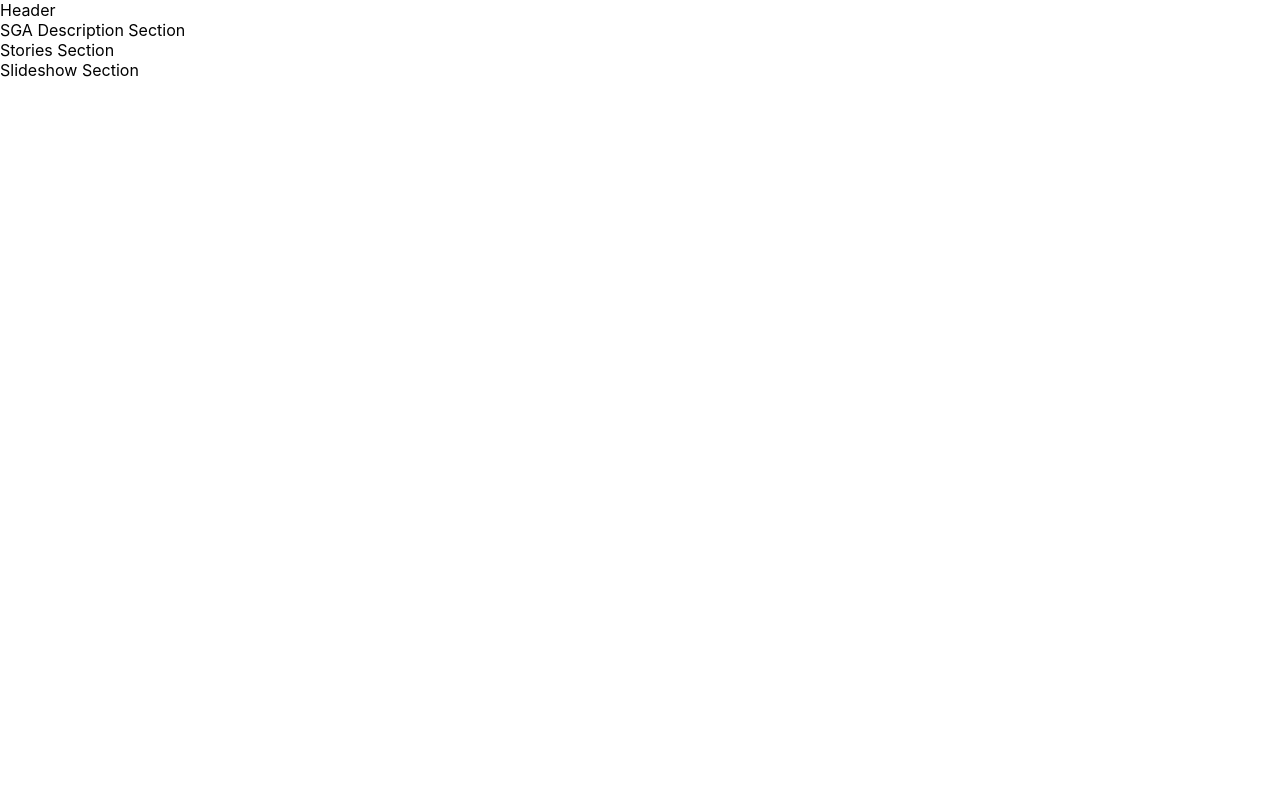
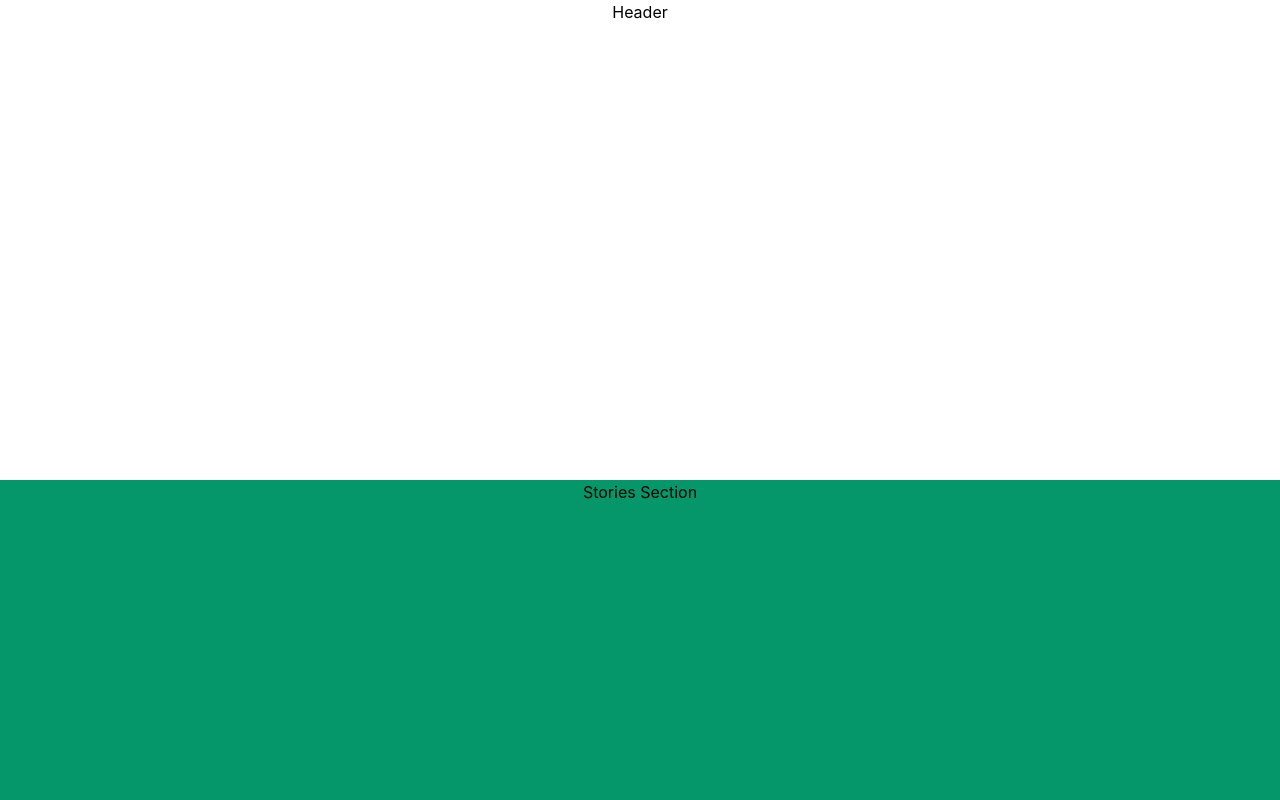
Before and after one commit to UPS-Dependabot/sga-front-end, a React (Create React App) app: page / in a window 1280 px wide. Shown: the top 800 px of the page. Built offline with nearby package versions, Linux system fonts and the light colour scheme.

Commit message:
Implemented basic skeleton width to the sections

```diff
--- a/src/home/header/header.tsx
+++ b/src/home/header/header.tsx
@@ -6,7 +6,7 @@
  */
  function Header() {
     return (
-      <div className="Header">
+      <div className="header text-center h-3/5">
        Header
       </div>
     );
--- a/src/home/home.tsx
+++ b/src/home/home.tsx
@@ -13,12 +13,12 @@ import Slideshow from "./slideshow/slideshow";
 
  function Home() {
    return (
-     <>
+     <div className="h-screen">
        <Header></Header>
+       <Stories></Stories>
        <SgaDescription></SgaDescription>
-       <Stories></Stories>
        <Slideshow></Slideshow>
-     </>
+     </div>
    );
  }
 
--- a/src/home/sga_description/sga_description.tsx
+++ b/src/home/sga_description/sga_description.tsx
@@ -5,7 +5,7 @@
  */
  function SgaDescription() {
     return (
-      <div className="SgaDescription">
+      <div className="sga-description text-center bg-amber-500 h-3/5">
        SGA Description Section
       </div>
     );
--- a/src/home/slideshow/slideshow.tsx
+++ b/src/home/slideshow/slideshow.tsx
@@ -6,7 +6,7 @@
  */
  function Slideshow() {
     return (
-      <div className="Slideshow">
+      <div className="slideshow text-center bg-violet-500 h-3/5">
        Slideshow Section
       </div>
     );
--- a/src/home/stories/stories.tsx
+++ b/src/home/stories/stories.tsx
@@ -6,7 +6,7 @@
  */
  function Stories() {
     return (
-      <div className="Stories">
+      <div className="stories text-center bg-emerald-600 h-2/5">
        Stories Section
       </div>
     );
--- a/src/index.css
+++ b/src/index.css
@@ -1,3 +1,6 @@
+@tailwind base;
+@tailwind components;
+@tailwind utilities;
 body {
   margin: 0;
   font-family: -apple-system, BlinkMacSystemFont, 'Segoe UI', 'Roboto', 'Oxygen',
--- a/tailwind.config.js
+++ b/tailwind.config.js
@@ -1,5 +1,5 @@
 module.exports = {
-  content: [],
+  content: ["./src/**/*.{js,jsx,ts,tsx}"],
   theme: {
     extend: {},
   },
```
